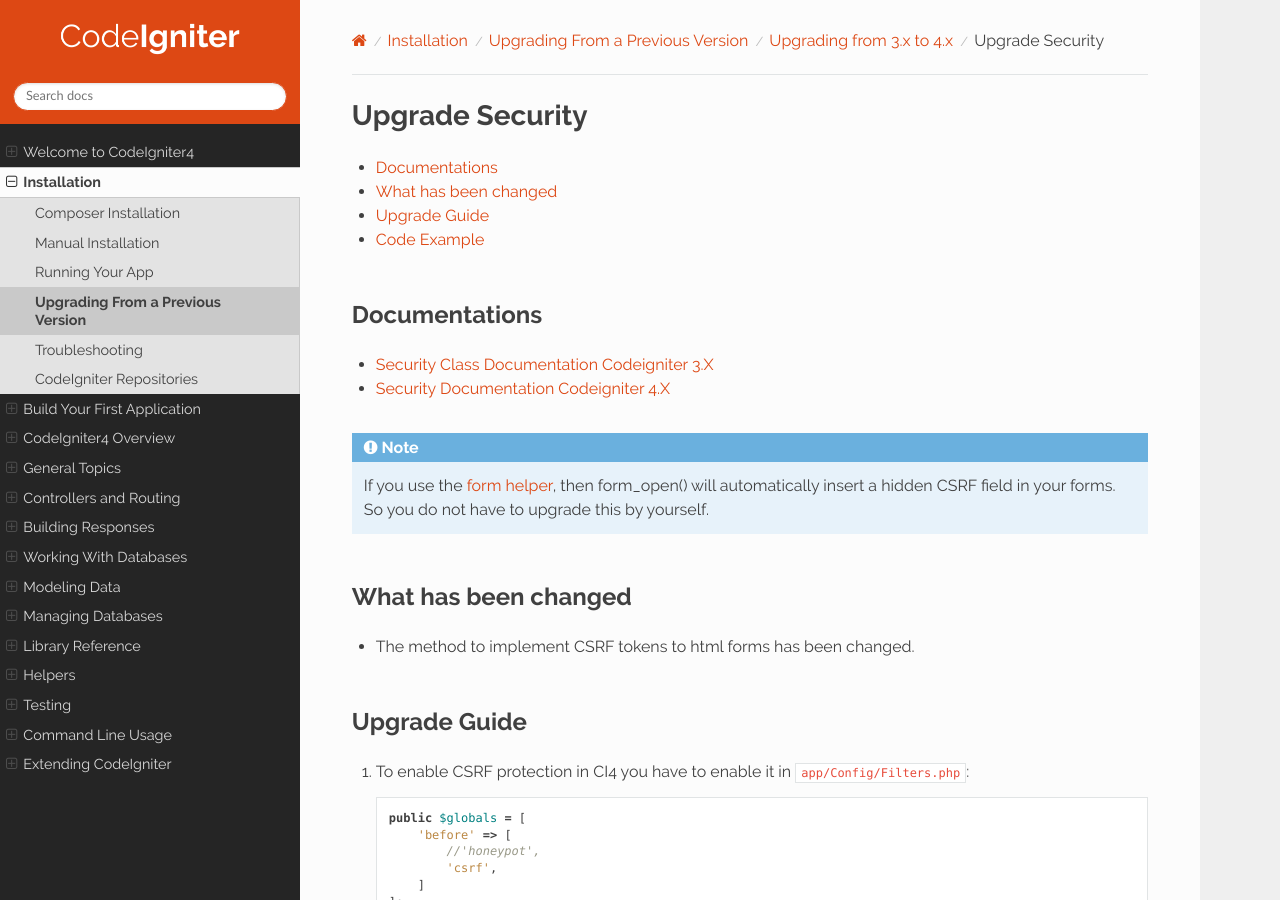
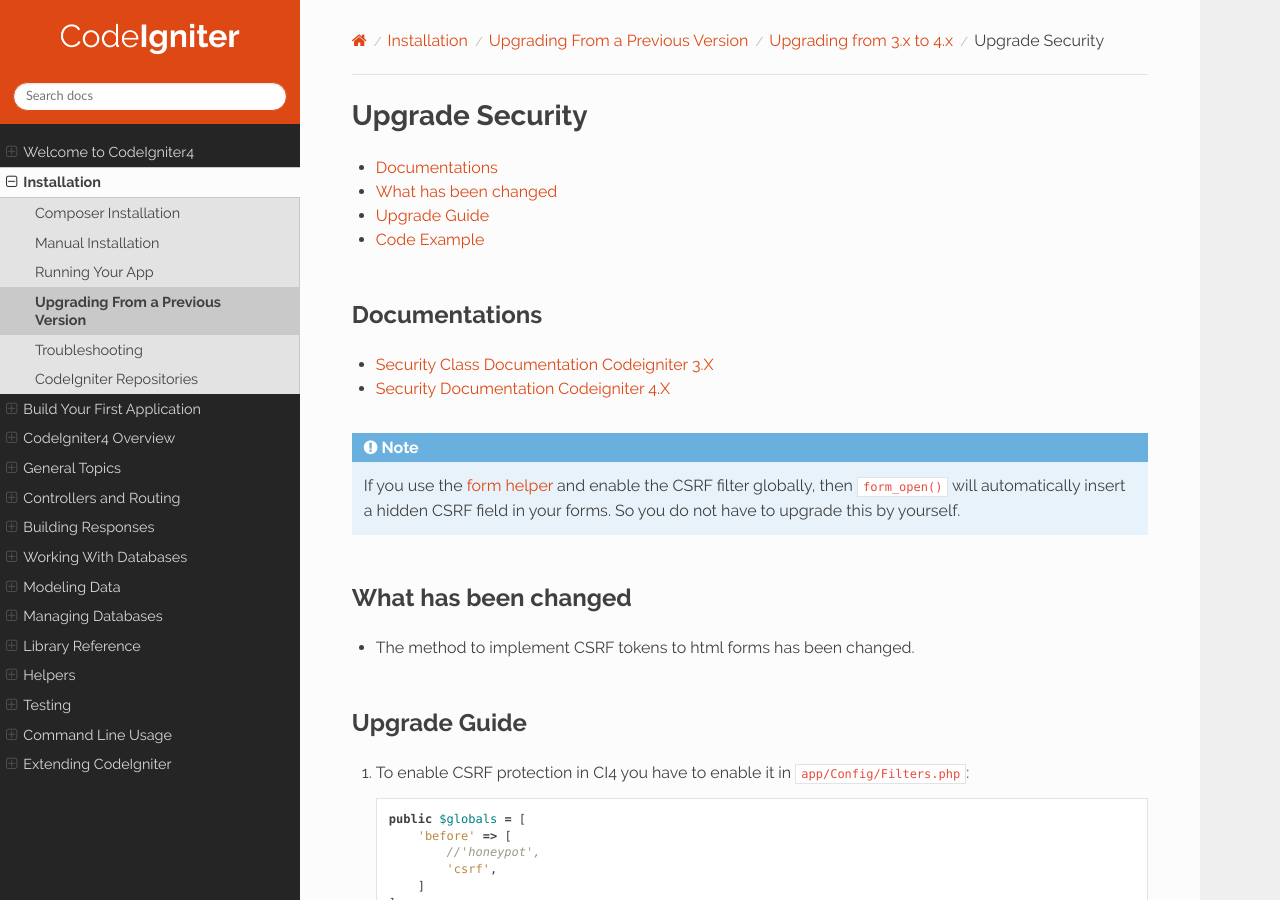
Before and after one commit to NEKOGET/ci4_user_guide_src, a Sphinx documentation site: the page built from source/installation/upgrade_security.rst, in a window 1280 px wide and 900 px high. Built offline with Sphinx 7.4.7 and the Read the Docs theme 2.0.0, drawn with Linux system fonts in a browser that asks for light colours.

Commit message:
docs: fix 404 link and make the note more accurate

```diff
--- a/source/installation/upgrade_security.rst
+++ b/source/installation/upgrade_security.rst
@@ -13,7 +13,7 @@ Documentations
 - :doc:`Security Documentation Codeigniter 4.X </libraries/security>`
 
 .. note::
-    If you use the `form helper </user_guide/helpers/form_helper.html>`_, then form_open() will automatically insert a hidden CSRF field in your forms. So you do not have to upgrade this by yourself.
+    If you use the :doc:`form helper </helpers/form_helper>` and enable the CSRF filter globally, then ``form_open()`` will automatically insert a hidden CSRF field in your forms. So you do not have to upgrade this by yourself.
 
 What has been changed
 =====================
```
